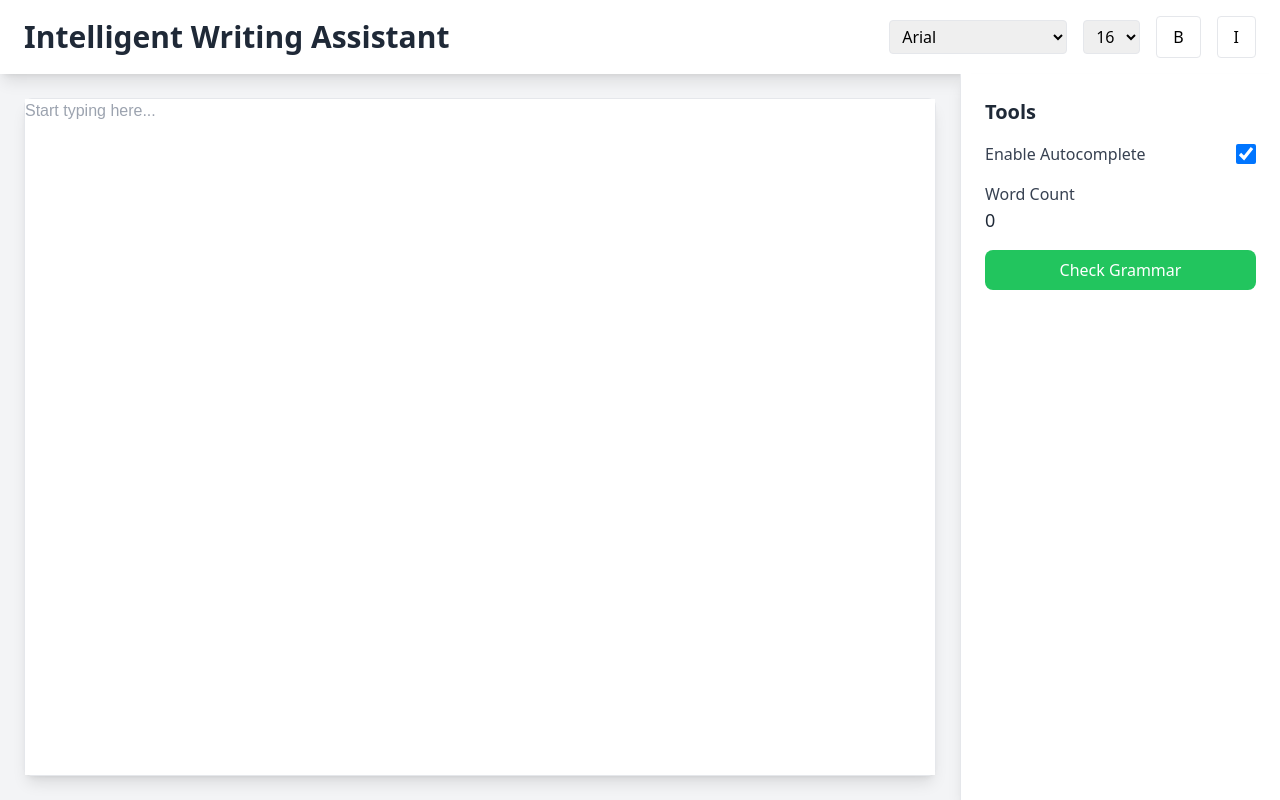
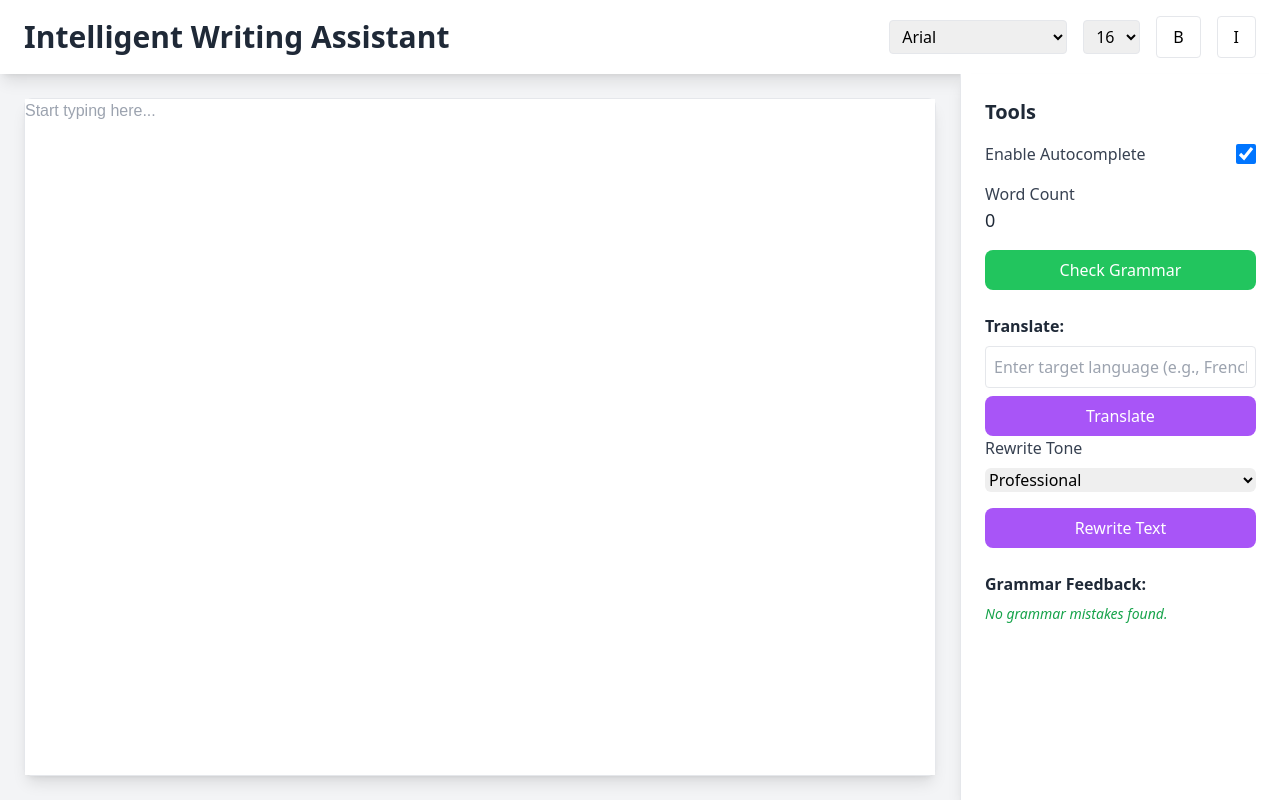
Before and after one commit to hakimelghazi/Intelligent-Writing-Assistant, a React (Create React App) app in the folder client/: page / in a window 1280 px wide. Built offline with nearby package versions, Linux system fonts and the light colour scheme.

Commit message:
Translate and tone features implemented.

```diff
--- a/client/src/App.js
+++ b/client/src/App.js
@@ -5,6 +5,10 @@ function App() {
   const [suggestion, setSuggestion] = useState(""); // Autocomplete suggestion
   const [isAutocompleteEnabled, setIsAutocompleteEnabled] = useState(true); // Toggle for autocomplete
   const [errors, setErrors] = useState([]); // Grammar errors
+  const [selectedTone, setSelectedTone] = useState("Professional"); // Tone dropdown
+  const [rewrittenText, setRewrittenText] = useState(""); // Rewritten text
+  const [targetLanguage, setTargetLanguage] = useState(""); // User-specified language
+  const [translatedText, setTranslatedText] = useState(""); // Translation result
 
   // Toolbar state
   const [fontSize, setFontSize] = useState(16);
@@ -29,6 +33,32 @@ function App() {
       fetchSuggestion(userInput);
     } else {
       setSuggestion(""); // Clear suggestion if autocomplete is disabled
+    }
+  };
+
+  // Translator
+  const handleTranslate = async () => {
+    if (!targetLanguage.trim()) {
+      alert("Please specify a target language.");
+      return;
+    }
+
+    try {
+      const response = await fetch("http://localhost:5001/translate", {
+        method: "POST",
+        headers: { "Content-Type": "application/json" },
+        body: JSON.stringify({ text, targetLanguage }),
+      });
+
+      const data = await response.json();
+
+      if (data.error) {
+        alert(`Error: ${data.error}`);
+      } else {
+        setTranslatedText(data.translation);
+      }
+    } catch (error) {
+      console.error("Error translating text:", error);
     }
   };
 
@@ -69,6 +99,22 @@ function App() {
       setErrors(grammarErrors);
     } catch (error) {
       console.error("Error checking grammar:", error);
+    }
+  };
+
+  // Handle text rewriting in a selected tone
+  const handleRewriteText = async () => {
+    try {
+      const response = await fetch("http://localhost:5001/rewrite", {
+        method: "POST",
+        headers: { "Content-Type": "application/json" },
+        body: JSON.stringify({ text, tone: selectedTone }),
+      });
+
+      const data = await response.json();
+      setRewrittenText(data.rewritten || "");
+    } catch (error) {
+      console.error("Error rewriting text:", error);
     }
   };
 
@@ -211,10 +257,67 @@ function App() {
             Check Grammar
           </button>
 
+          {/* Translation Section */}
+          <div className="mt-6">
+            <h3 className="text-gray-800 font-bold mb-2">Translate:</h3>
+            <input
+              type="text"
+              value={targetLanguage}
+              onChange={(e) => setTargetLanguage(e.target.value)}
+              placeholder="Enter target language (e.g., French)"
+              className="w-full p-2 border rounded mb-2"
+            />
+            <button
+              onClick={handleTranslate}
+              className="w-full bg-purple-500 text-white py-2 px-4 rounded-lg hover:bg-purple-600 transition duration-200"
+            >
+              Translate
+            </button>
+            {translatedText && (
+              <div className="mt-4 p-2 border rounded bg-gray-100">
+                <h4 className="text-gray-700 font-semibold mb-1">Translation:</h4>
+                <p className="text-gray-800">{translatedText}</p>
+              </div>
+            )}
+          </div>
+
+
+          {/* Tone Rewrite */}
+          <div className="mb-4">
+            <label className="text-gray-700 font-medium mb-2 block">Rewrite Tone</label>
+            <select
+              value={selectedTone}
+              onChange={(e) => setSelectedTone(e.target.value)}
+              className="w-full border-gray-300 rounded-md"
+            >
+              <option value="Professional">Professional</option>
+              <option value="Relaxed">Relaxed</option>
+              <option value="Cool">Cool</option>
+              <option value="Shakespeare">Shakespeare</option>
+              <option value="Gordon Ramsay">Gordon Ramsay</option>
+              <option value="Angelic">Angelic</option>
+            </select>
+          </div>
+          <button
+            onClick={handleRewriteText}
+            className="w-full bg-purple-500 text-white py-2 px-4 rounded-lg hover:bg-purple-600 transition duration-200"
+          >
+            Rewrite Text
+          </button>
+
+          {/* Rewritten Text Display */}
+          {rewrittenText && (
+            <div className="mt-6 bg-gray-100 p-4 rounded-md border">
+              <h3 className="text-gray-800 font-bold mb-2">Rewritten Text:</h3>
+              <p className="text-gray-700">{rewrittenText}</p>
+            </div>
+          )}
+
+
           {/* Grammar Feedback */}
-          {errors.length > 0 && (
-            <div className="mt-6">
-              <h3 className="text-gray-800 font-bold mb-2">Grammar Feedback:</h3>
+          <div className="mt-6">
+            <h3 className="text-gray-800 font-bold mb-2">Grammar Feedback:</h3>
+            {errors.length > 0 ? (
               <ul className="space-y-2">
                 {errors.map((error, index) => (
                   <li key={index} className="text-sm text-gray-700">
@@ -230,8 +333,13 @@ function App() {
                   </li>
                 ))}
               </ul>
-            </div>
-          )}
+            ) : (
+              <p className="text-sm text-green-600 italic">
+                No grammar mistakes found.
+              </p>
+            )}
+          </div>
+
 
           {/* Accept Suggestion Button */}
           {suggestion && (
```
Also changed, not shown: 1 other file (tests, documents, lock files or other folders).
